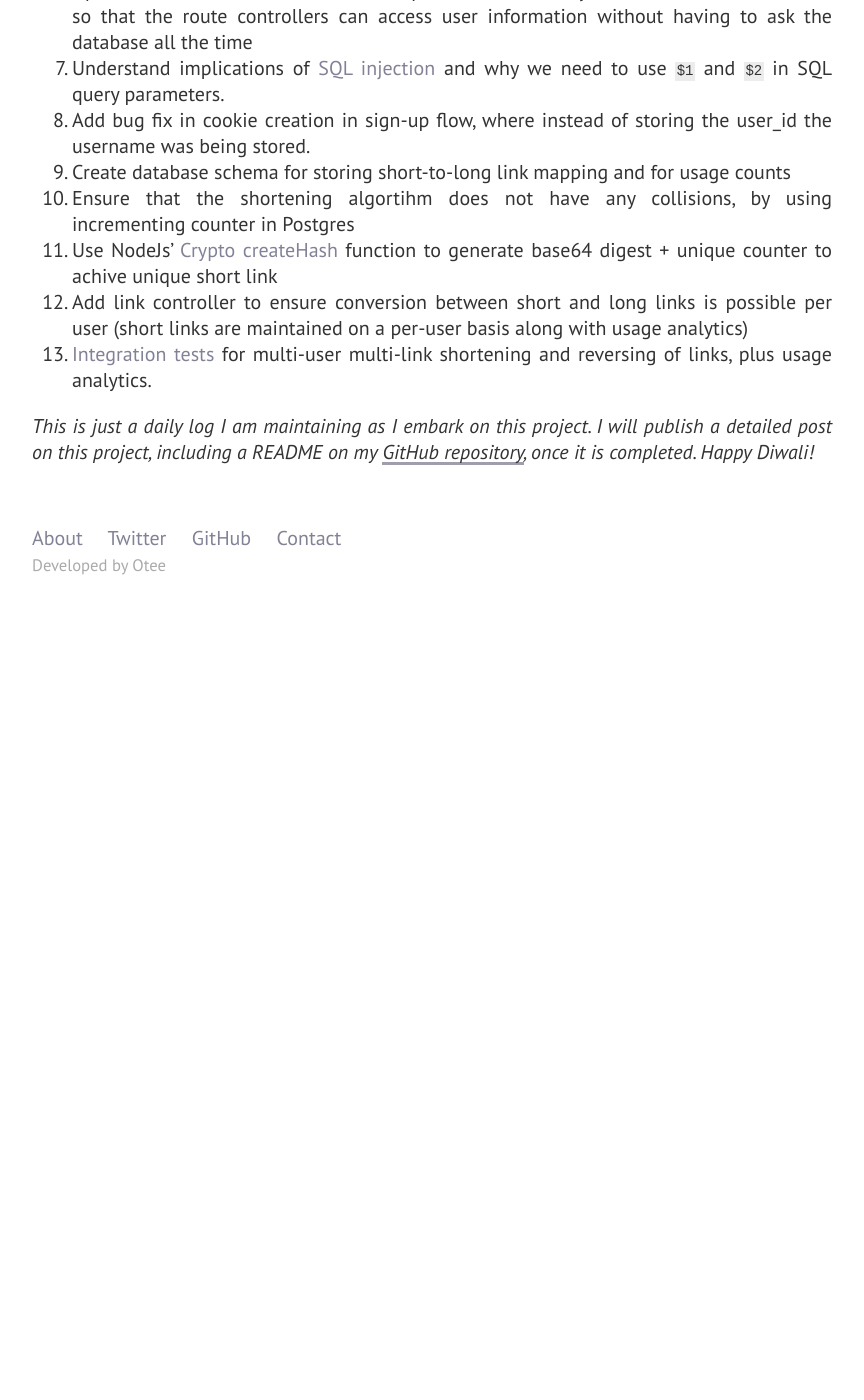
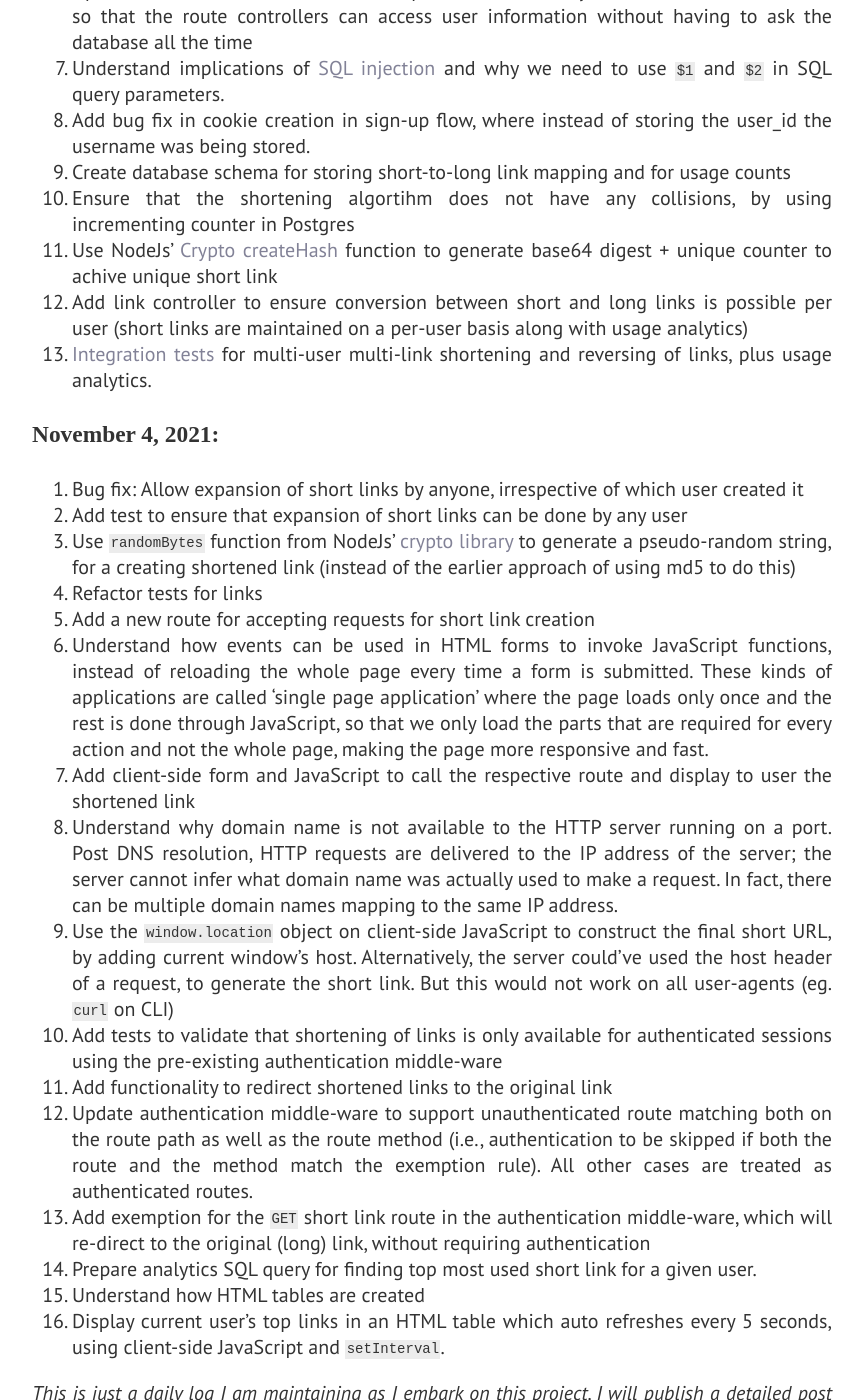
Before and after one commit to oitee/oitee.github.io, a Jekyll site: the page built from _posts/2021-11-03-diwali-hack-week.md, in a window 1280 px wide and 1400 px high, scrolled down 2181 px. Shown: the whole window, without its empty margins (208-1072 px from the left). Built offline with Jekyll 4.4.1, drawn with Linux system fonts in a browser that asks for light colours; some web fonts are replaced; before the commit the page ends 2777 px from its top, so only the background shows below that.

Commit message:
Add log for Day 4

```diff
--- a/_posts/2021-11-03-diwali-hack-week.md
+++ b/_posts/2021-11-03-diwali-hack-week.md
@@ -66,5 +66,24 @@ This is partly to celebrate the joy of Diwali. But also to see if a full-time pr
 12. Add link controller to ensure conversion between short and long links is possible per user (short links are maintained on a per-user basis along with usage analytics)
 13. [Integration tests](https://github.com/oitee/twirl/actions) for multi-user multi-link shortening and reversing of links, plus usage analytics.
 
+### November 4, 2021:
+
+1. Bug fix: Allow expansion of short links by anyone, irrespective of which user created it
+2. Add test to ensure that expansion of short links can be done by any user
+3. Use `randomBytes` function from NodeJs' [crypto library](https://nodejs.org/api/crypto.html) to generate a pseudo-random string, for a creating shortened link (instead of the earlier approach of using md5 to do this)
+4. Refactor tests for links
+5. Add a new route for accepting requests for short link creation
+6. Understand how events can be used in HTML forms to invoke JavaScript functions, instead of reloading the whole page every time a form is submitted. These kinds of applications are called 'single page application' where the page loads only once and the rest is done through JavaScript, so that we only load the parts that are required for every action and not the whole page, making the page more responsive and fast.
+7. Add client-side form and JavaScript to call the respective route and display to user the shortened link
+8. Understand why domain name is not available to the HTTP server running on a port. Post DNS resolution, HTTP requests are delivered to the IP address of the server; the server cannot infer what domain name was actually used to make a request. In fact, there can be multiple domain names mapping to the same IP address.
+9. Use the `window.location` object on client-side JavaScript to construct the final short URL, by adding current window's host. Alternatively, the server could've used the host header of a request, to generate the short link. But this would not work on all user-agents (eg. `curl` on CLI)
+10. Add tests to validate that shortening of links is only available for authenticated sessions using the pre-existing authentication middle-ware
+11. Add functionality to redirect shortened links to the original link
+12. Update authentication middle-ware to support unauthenticated route matching both on the route path as well as the route method (i.e., authentication to be skipped if both the route and the method match the exemption rule). All other cases are treated as authenticated routes.
+13. Add exemption for the `GET` short link route in the authentication middle-ware, which will re-direct to the original (long) link, without requiring authentication
+14. Prepare analytics SQL query for finding top most used short link for a given user.
+15. Understand how HTML tables are created
+16. Display current user's top links in an HTML table which auto refreshes every 5 seconds, using client-side JavaScript and `setInterval`.
+
 
 _This is just a daily log I am maintaining as I embark on this project. I will publish a detailed post on this project, including a README on my [GitHub repository](https://github.com/oitee/twirl), once it is completed. Happy Diwali!_
```
